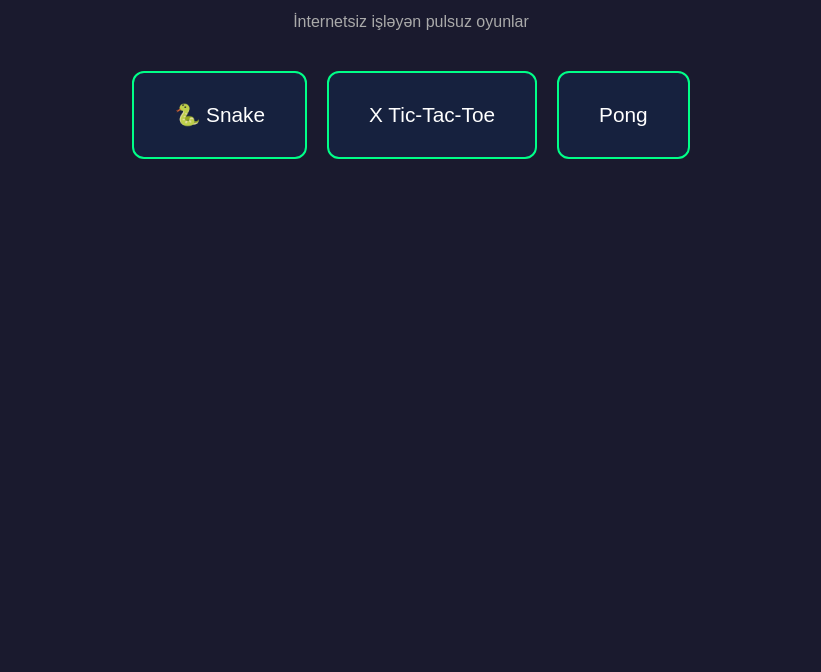
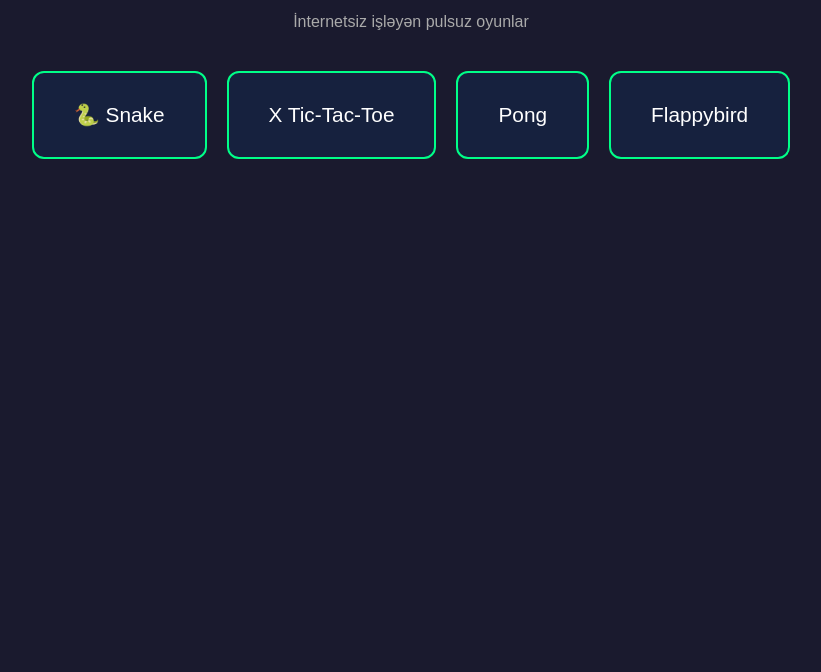
Before and after one commit to zaranadya/offline_games, a plain HTML site: page index.html in a window 1280 px wide. Shown: the part 128-800 px from the top of the page, without its empty margins (229-1050 px from the left). Drawn offline with Linux system fonts and the light colour scheme.

Commit message:
Add Flappybird link to index.html

```diff
--- a/index.html
+++ b/index.html
@@ -20,7 +20,7 @@
     <a class="card" href="snake/index.html">🐍 Snake</a>
       <a class="card" href="tictactoe/index.html">X Tic-Tac-Toe</a>
      <a class="card" href="ponggg/index.html">  Pong</a>
-
+      <a class="card" href="flappy/index.html">  Flappybird</a>
   </div>
 </body>
 </html>
```
